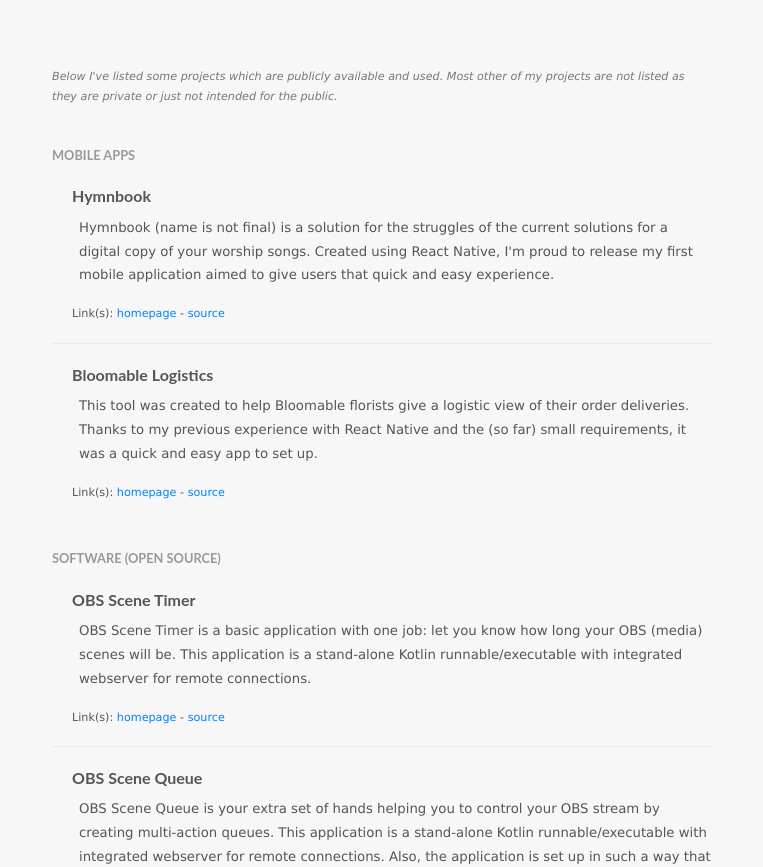
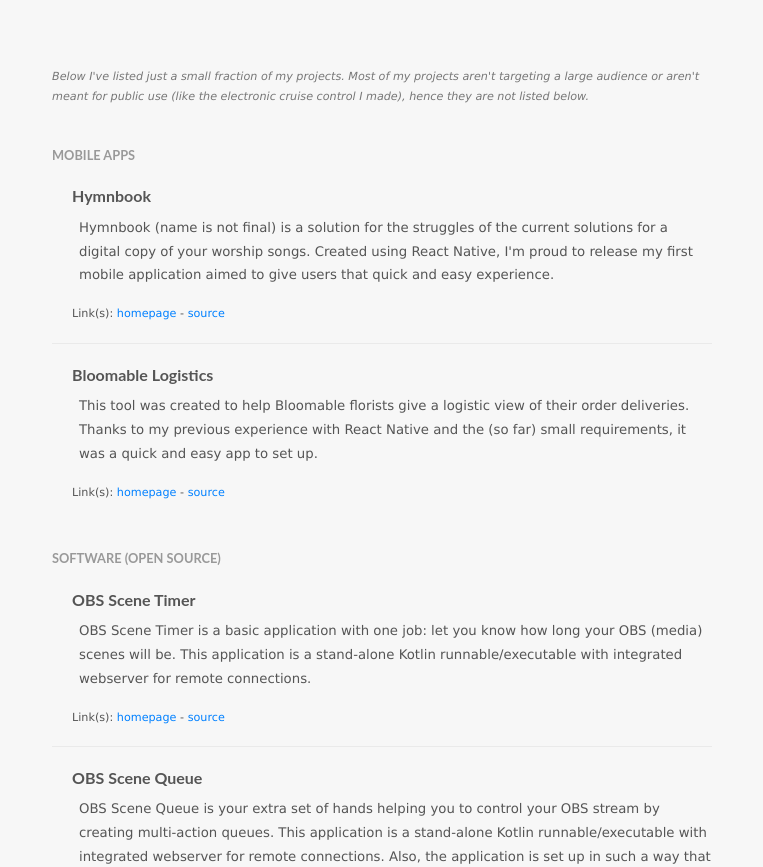
Before and after one commit to sampie777/sajansen-website2021, a website: page public/index.html in a window 1280 px wide. Shown: the part 850-1717 px from the top of the page, without its empty margins (258-1021 px from the left). Drawn offline with Linux system fonts and the light colour scheme.

Commit message:
feat: Modified project test to make clear the listed projects are only a small fraction of all my projects.

```diff
--- a/public/index.html
+++ b/public/index.html
@@ -68,8 +68,9 @@
         <a class="anchor" id="projects"></a>
         <div class="container projects">
             <p class="intro">
-                Below I've listed some projects which are publicly available and used. Most other of my projects are not
-                listed as they are private or just not intended for the public.
+                Below I've listed just a small fraction of my projects. Most of my projects aren't targeting a large
+                audience or aren't meant for public use (like the electronic cruise control I made), hence they are not
+                listed below.
             </p>
 
             <h3>Mobile apps</h3>
```
